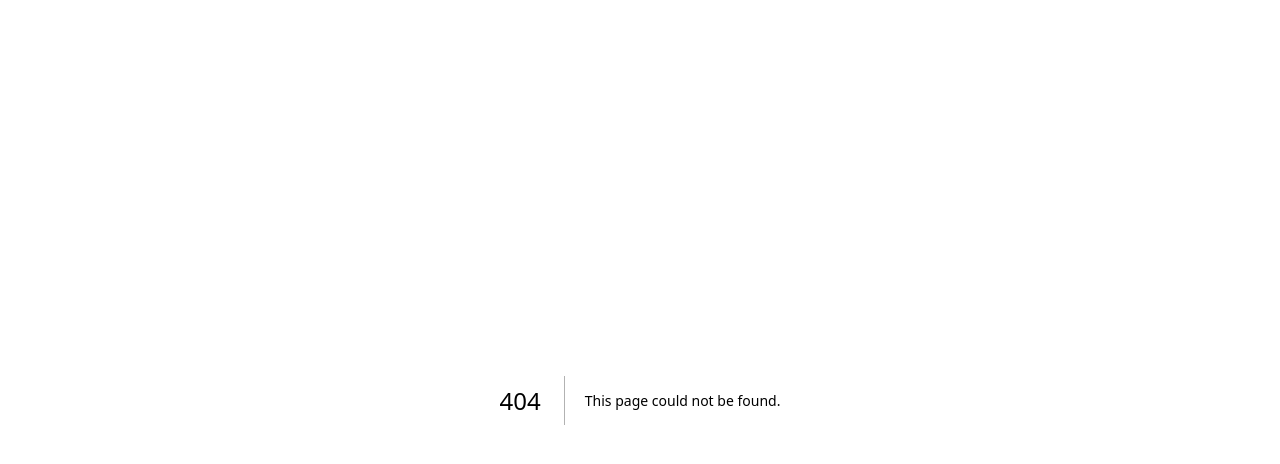
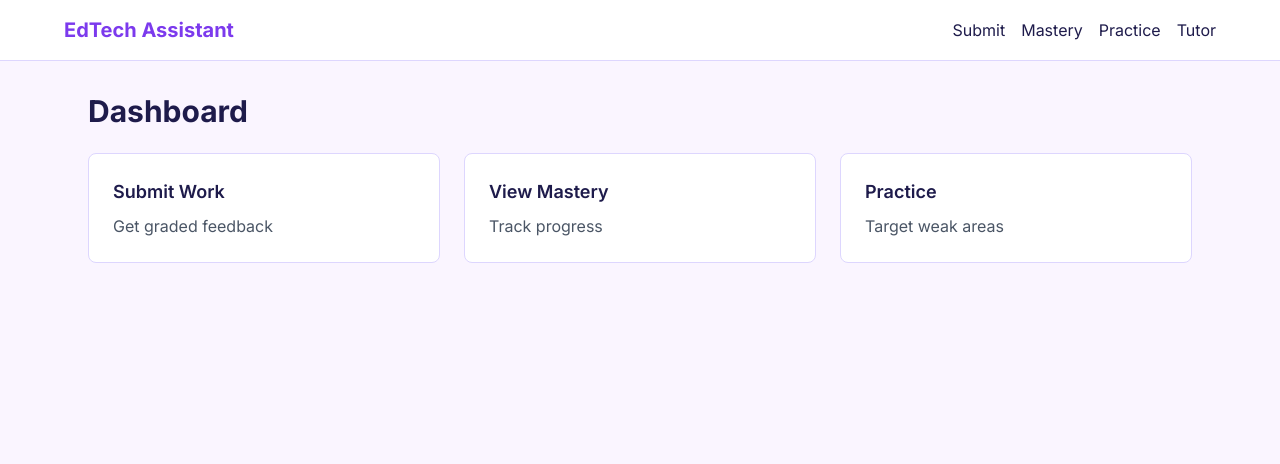
Before and after one commit to ThamiRoneo/edtech-assistant, a Next.js app in the folder frontend/: page /dashboard in a window 1280 px wide. Before the commit this address had no page. Shown: the top 464 px of the page. Built offline with nearby package versions, Linux system fonts and the light colour scheme.

Commit message:
feat: add auth and dashboard pages

```diff
--- /dev/null
+++ b/frontend/src/app/dashboard/page.tsx
@@ -0,0 +1,40 @@
+'use client';
+
+import { UserButton } from "@clerk/nextjs";
+import Link from "next/link";
+
+export default function Dashboard() {
+  return (
+    <div className="min-h-screen">
+      <nav className="bg-white border-b border-[var(--color-border)] px-6 py-4">
+        <div className="max-w-6xl mx-auto flex items-center justify-between">
+          <Link href="/" className="text-xl font-bold text-[var(--color-primary)]">EdTech Assistant</Link>
+          <div className="flex items-center gap-4">
+            <Link href="/submit" className="hover:text-[var(--color-primary)]">Submit</Link>
+            <Link href="/mastery" className="hover:text-[var(--color-primary)]">Mastery</Link>
+            <Link href="/assess" className="hover:text-[var(--color-primary)]">Practice</Link>
+            <Link href="/tutor" className="hover:text-[var(--color-primary)]">Tutor</Link>
+            <UserButton />
+          </div>
+        </div>
+      </nav>
+      <main className="max-w-6xl mx-auto px-6 py-8">
+        <h1 className="text-3xl font-bold mb-6">Dashboard</h1>
+        <div className="grid md:grid-cols-3 gap-6">
+          <Link href="/submit" className="bg-white p-6 rounded-lg border border-[var(--color-border)] hover:shadow-md">
+            <h2 className="font-semibold text-lg mb-2">Submit Work</h2>
+            <p className="text-gray-600">Get graded feedback</p>
+          </Link>
+          <Link href="/mastery" className="bg-white p-6 rounded-lg border border-[var(--color-border)] hover:shadow-md">
+            <h2 className="font-semibold text-lg mb-2">View Mastery</h2>
+            <p className="text-gray-600">Track progress</p>
+          </Link>
+          <Link href="/assess" className="bg-white p-6 rounded-lg border border-[var(--color-border)] hover:shadow-md">
+            <h2 className="font-semibold text-lg mb-2">Practice</h2>
+            <p className="text-gray-600">Target weak areas</p>
+          </Link>
+        </div>
+      </main>
+    </div>
+  );
+}
--- /dev/null
+++ b/frontend/src/app/sign-in/[[...sign-in]]/page.tsx
@@ -0,0 +1,9 @@
+import { SignIn } from "@clerk/nextjs";
+
+export default function Page() {
+  return (
+    <div className="flex min-h-screen items-center justify-center">
+      <SignIn />
+    </div>
+  );
+}
--- /dev/null
+++ b/frontend/src/app/sign-up/[[...sign-up]]/page.tsx
@@ -0,0 +1,9 @@
+import { SignUp } from "@clerk/nextjs";
+
+export default function Page() {
+  return (
+    <div className="flex min-h-screen items-center justify-center">
+      <SignUp />
+    </div>
+  );
+}
```
